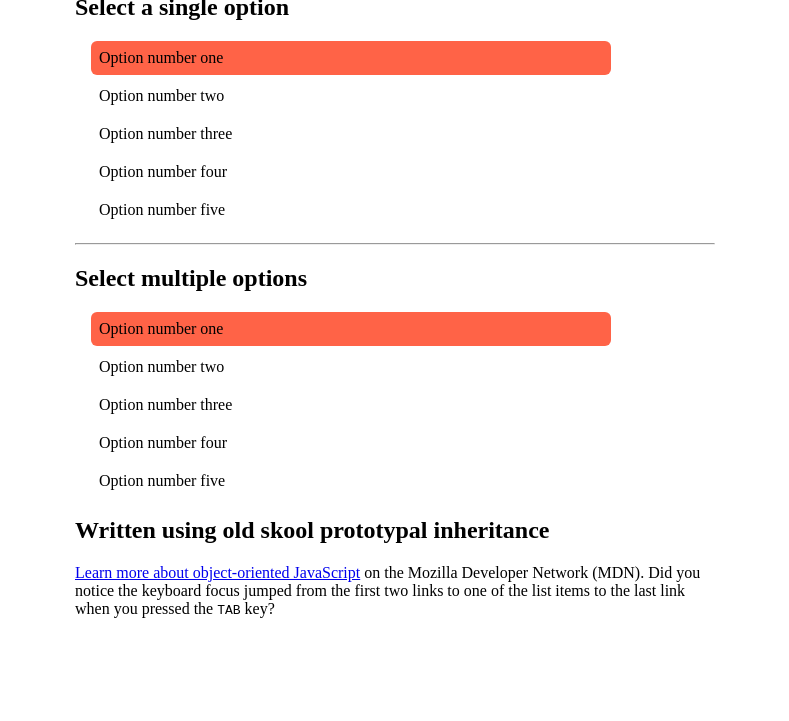
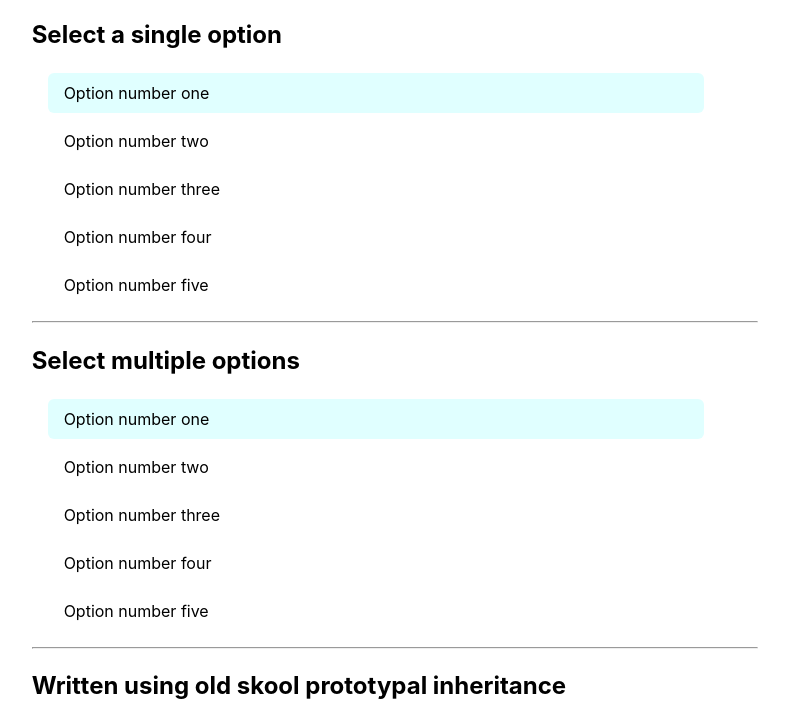
Before and after one commit to 1Copenut/vanilla-accessibility-js, a website with bundled scripts: page roving-tab-index/index.html in a window 1280 px wide. Shown: the part 142-863 px from the top of the page, without its empty margins (245-1034 px from the left). Before the commit the page ends 800 px from the top, so only its background shows below. Built offline with nearby package versions, Linux system fonts and the light colour scheme.

Commit message:
CSS updates and adding IDs to multiselect.

```diff
--- a/roving-tab-index/css/main.css
+++ b/roving-tab-index/css/main.css
@@ -1,6 +1,15 @@
+body {
+  font-family: -apple-system,BlinkMacSystemFont,"Segoe UI",Helvetica,Arial,sans-serif,"Apple Color Emoji","Segoe UI Emoji";
+  line-height: 1.5;
+}
+
 main {
   margin: 0 auto;
-  width: 80ch;
+  width: 72ch;
+}
+
+a {
+  color: mediumblue;
 }
 
 .roving-list {
@@ -13,10 +22,21 @@ main {
 .roving-multiselect-list-item {
   border-radius: 6px;
   display: block;
-  margin-bottom: 0.25rem;
-  padding: 0.5rem;
+  margin-bottom: 0.5rem;
+  padding: 0.5rem 0.5rem 0.5rem 1rem;
+  position: relative;
+}
+
+.roving-list-item:focus-visible,
+.roving-multiselect-list-item:focus-visible {
+  outline: 3px solid dodgerblue;
+  box-shadow:
+    -3px 0 0 inset white,
+    3px 0 0 inset white,
+    0 -3px 0 inset white,
+    0 3px 0 inset white;
 }
 
 [aria-checked="true"] {
-  background: tomato;
+  background: lightcyan;
 }
--- a/roving-tab-index/index.html
+++ b/roving-tab-index/index.html
@@ -54,6 +54,7 @@
         number
         five</li>
     </ul>
+    <hr />
     <h2>Written using old skool prototypal inheritance</h2>
     <p><a href="https://developer.mozilla.org/en-US/docs/Learn/JavaScript/Objects/Object-oriented_JS">Learn more about
         object-oriented JavaScript</a> on the Mozilla Developer Network (MDN).</a> Did you notice the keyboard focus
--- a/roving-tab-index/js/modules/RovingMultiselect.js
+++ b/roving-tab-index/js/modules/RovingMultiselect.js
@@ -1,4 +1,5 @@
 import slice from '../helpers/slice.js';
+import uniqueId from '../helpers/uniqueId.js';
 import { keys } from "../constants/constants.js";
 
 function RovingMultiselect(id, targetClass) {
@@ -6,6 +7,7 @@ function RovingMultiselect(id, targetClass) {
   this.listItems = slice(this.el.querySelectorAll(targetClass));
   this.selected = 0;
   this.focusedItem = this.listItems[this.selected];
+  this.createUniqueId(this.listItems);
 
   this.el.addEventListener('keydown', this.handleKeyDown.bind(this));
   this.el.addEventListener('click', this.handleClick.bind(this));
@@ -67,7 +69,15 @@ RovingMultiselect.prototype.toggleChecked = function() {
   }
 }
 
+RovingMultiselect.prototype.createUniqueId = function(listItems) {
+  listItems.forEach(item => {
+    item.setAttribute('id', uniqueId('multiselect-item'))
+  })
+}
+
 RovingMultiselect.prototype.changeFocus = function(idx) {
+  const parent = this.focusedItem.parentNode;
+
   // Set the old button to tabindex -1
   this.focusedItem.tabIndex = -1;
   this.focusedItem.setAttribute('aria-selected', 'false');
@@ -79,6 +89,7 @@ RovingMultiselect.prototype.changeFocus = function(idx) {
   this.focusedItem.focus();
   this.focusedItem.setAttribute('aria-selected', 'true');
   this.focusedItem.classList.add('roving-multiselect-list-item--selected');
+  parent.setAttribute('aria-activedescendant', this.focusedItem.getAttribute('id'));
 };
 
 export default RovingMultiselect;
--- a/roving-tab-index/js/modules/RovingTabindex.js
+++ b/roving-tab-index/js/modules/RovingTabindex.js
@@ -9,7 +9,6 @@ function RovingTabindex(id, targetClass) {
   this.focusedItem = this.listItems[this.selected];
   this.createUniqueId(this.listItems);
 
-  this.el.setAttribute('aria-activedescendant', this.focusedItem.getAttribute('id'));
   this.el.addEventListener('keydown', this.handleKeyDown.bind(this));
   this.el.addEventListener('click', this.handleClick.bind(this));
 };
@@ -57,13 +56,12 @@ RovingTabindex.prototype.handleKeyDown = function(e) {
 
 RovingTabindex.prototype.createUniqueId = function(listItems) {
   listItems.forEach(item => {
-    item.setAttribute('id', uniqueId('tabindex'));
+    item.setAttribute('id', uniqueId('select'));
   });
 }
 
 RovingTabindex.prototype.changeFocus = function(idx) {
   const parent = this.focusedItem.parentNode;
-  console.log(parent);
 
   // Set the old button to tabindex -1
   this.focusedItem.tabIndex = -1;
```
